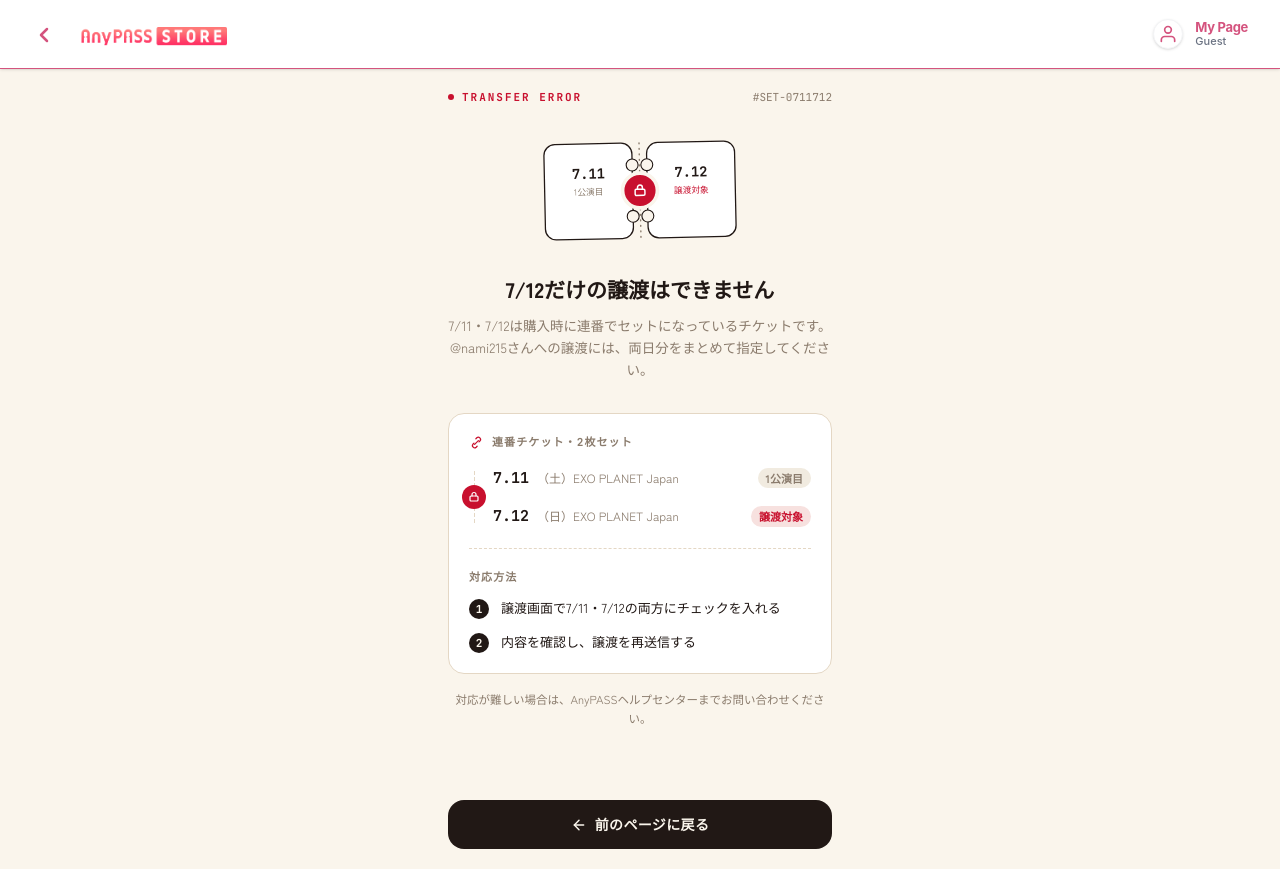
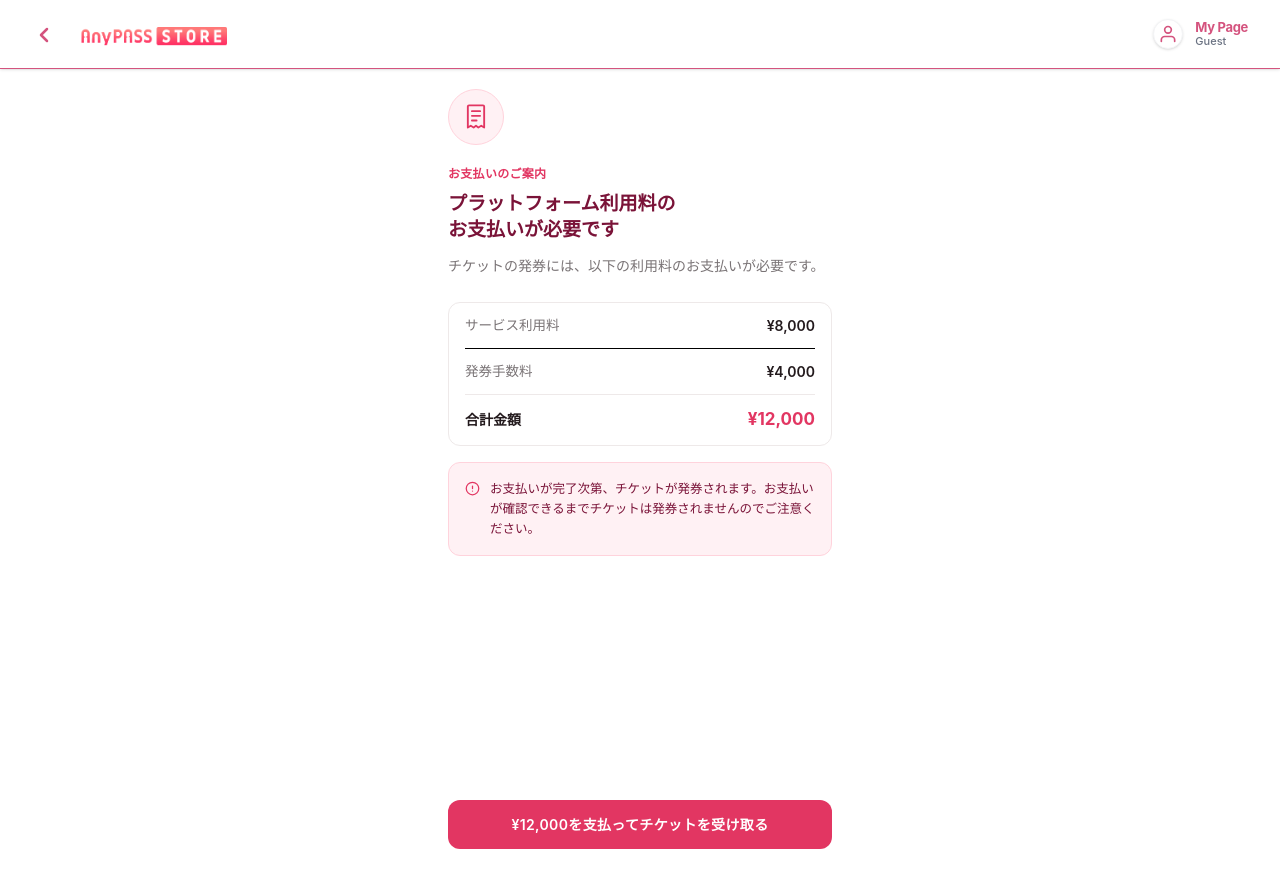
Before and after one commit to satoshikemboi/anypass, a React (Vite) app: page /fee in a window 1280 px wide. Built offline with nearby package versions, Linux system fonts and the light colour scheme.

Commit message:
added another error page

```diff
--- a/src/App.jsx
+++ b/src/App.jsx
@@ -14,6 +14,8 @@
 import AdminPanel from "./admin/AdminPanel";
 import ScrollToTop from "./components/ScrollToTop";
 import Error from "./pages/Error";
+import Error1 from "./pages/Error1";
+import Fee from "./pages/Fee";
 
 import ProtectedRoute from "./components/ProtectedRoute";
 
@@ -39,6 +41,8 @@
         <Route path="/login" element={<Login />} />
         <Route path="/signup" element={<SignUp />} />
         <Route path="*" element={<Error />} />
+        <Route path="/error1" element={<Error1 />} />
+        <Route path="/fee" element={<Fee />} />
 
         {/* Protected Customer Routes */}
         <Route path="/" element={<ProtectedRoute><Tickets /></ProtectedRoute>} />
--- /dev/null
+++ b/src/pages/Error1.jsx
@@ -0,0 +1,105 @@
+import { useNavigate } from "react-router-dom";
+
+const PINK        = "#E23662";
+const PINK_BG     = "#FFF1F4";
+const PINK_DARK   = "#7A1338";
+const PINK_BORDER = "#FFD3DC";
+const GRAY_TEXT   = "#7A7476";
+
+/* ── Icons ──────────────────────────────────────────────────── */
+
+function PairedTicketIcon() {
+  return (
+    <svg width="30" height="30" viewBox="0 0 24 24" fill="none" stroke={PINK}
+      strokeWidth="1.6" strokeLinecap="round" strokeLinejoin="round" aria-hidden="true">
+      <path d="M2 9a3 3 0 0 1 0 6v2a2 2 0 0 0 2 2h16a2 2 0 0 0 2-2v-2a3 3 0 0 1 0-6V7a2 2 0 0 0-2-2H4a2 2 0 0 0-2 2Z" />
+      <line x1="9" y1="9" x2="9" y2="15" strokeDasharray="1.6 1.6" />
+    </svg>
+  );
+}
+
+function ArrowLeftIcon() {
+  return (
+    <svg width="16" height="16" viewBox="0 0 24 24" fill="none" stroke="currentColor"
+      strokeWidth="2.2" strokeLinecap="round" strokeLinejoin="round" aria-hidden="true">
+      <path d="M19 12H5" />
+      <polyline points="12 19 5 12 12 5" />
+    </svg>
+  );
+}
+
+/* ── Error Page ─────────────────────────────────────────────── */
+
+export default function Error() {
+  const navigate = useNavigate();
+
+  return (
+    <div className="bg-white min-h-screen p-5 font-sans flex flex-col">
+      <div className="w-full max-w-sm mx-auto flex flex-col flex-1">
+
+        {/* Icon */}
+        <div
+          className="w-14 h-14 rounded-full flex items-center justify-center mb-5"
+          style={{ backgroundColor: PINK_BG, border: `1px solid ${PINK_BORDER}` }}
+        >
+          <PairedTicketIcon />
+        </div>
+
+        {/* Eyebrow */}
+        <p className="text-[12px] font-bold tracking-wide mb-2" style={{ color: PINK }}>
+          譲渡エラー
+        </p>
+
+        {/* Headline */}
+        <h1 className="text-[19px] font-bold leading-snug mb-3" style={{ color: PINK_DARK }}>
+          MRS GREEN APPLEチケットの<br />個別譲渡はできません
+        </h1>
+
+        {/* Body */}
+        <p className="text-[14px] leading-relaxed mb-6" style={{ color: GRAY_TEXT }}>
+          ご購入いただいたチケットは、購入時と同じ2枚1組（ペア）でのみ譲渡が可能です。1枚単位での譲渡はお受けできません。
+        </p>
+
+        {/* Rule strip */}
+        <div
+          className="rounded-xl px-4 py-4 mb-8 space-y-3"
+          style={{ backgroundColor: PINK_BG, border: `1px solid ${PINK_BORDER}` }}
+        >
+          <div className="flex items-center gap-2.5">
+            <span
+              className="text-[11px] font-bold px-1.5 py-0.5 rounded shrink-0"
+              style={{ backgroundColor: "#FFFFFF", color: PINK }}
+            >
+              NG
+            </span>
+            <p className="text-[13px]" style={{ color: PINK_DARK }}>
+              2枚のうち1枚だけを譲渡すること
+            </p>
+          </div>
+          <div className="flex items-center gap-2.5">
+            <span
+              className="text-[11px] font-bold px-1.5 py-0.5 rounded shrink-0"
+              style={{ backgroundColor: "#FFFFFF", color: PINK }}
+            >
+              OK
+            </span>
+            <p className="text-[13px]" style={{ color: PINK_DARK }}>
+              2枚をまとめて同じ方に譲渡すること
+            </p>
+          </div>
+        </div>
+
+        {/* Back button */}
+        <button
+          onClick={() => navigate(-1)}
+          className="w-full py-3.5 rounded-xl text-white text-[14px] font-semibold tracking-wide flex items-center justify-center gap-2 transition-opacity duration-150 active:opacity-80 mt-auto"
+          style={{ backgroundColor: PINK }}
+        >
+          <ArrowLeftIcon />
+          前のページに戻る
+        </button>
+
+      </div>
+    </div>
+  );
+}
--- /dev/null
+++ b/src/pages/Fee.jsx
@@ -0,0 +1,130 @@
+import { useNavigate } from "react-router-dom";
+
+const PINK        = "#E23662";
+const PINK_BG     = "#FFF1F4";
+const PINK_DARK   = "#7A1338";
+const PINK_BORDER = "#FFD3DC";
+const GRAY_TEXT   = "#7A7476";
+const INK         = "#231A1D";
+
+/* ── Icons ──────────────────────────────────────────────────── */
+
+function ReceiptIcon() {
+  return (
+    <svg width="28" height="28" viewBox="0 0 24 24" fill="none" stroke={PINK}
+      strokeWidth="1.6" strokeLinecap="round" strokeLinejoin="round" aria-hidden="true">
+      <path d="M6 2h12a1 1 0 0 1 1 1v18l-2.5-1.5L14 21l-2-1.5L10 21l-2.5-1.5L5 21V3a1 1 0 0 1 1-1Z" />
+      <line x1="8.5" y1="7" x2="15.5" y2="7" />
+      <line x1="8.5" y1="11" x2="15.5" y2="11" />
+      <line x1="8.5" y1="15" x2="12.5" y2="15" />
+    </svg>
+  );
+}
+
+function InfoIcon() {
+  return (
+    <svg width="15" height="15" viewBox="0 0 24 24" fill="none" stroke={PINK}
+      strokeWidth="2" strokeLinecap="round" strokeLinejoin="round" aria-hidden="true" className="shrink-0 mt-0.5">
+      <circle cx="12" cy="12" r="10" />
+      <line x1="12" y1="8" x2="12" y2="12" />
+      <line x1="12" y1="16" x2="12.01" y2="16" />
+    </svg>
+  );
+}
+
+/* ── Fee row ───────────────────────────────────────────────── */
+
+function FeeRow({ label, amount, bold }) {
+  return (
+    <div className="flex items-center justify-between py-3">
+      <span
+        className={bold ? "text-[14px] font-bold" : "text-[13.5px]"}
+        style={{ color: bold ? INK : GRAY_TEXT }}
+      >
+        {label}
+      </span>
+      <span
+        className={bold ? "text-[17px] font-bold" : "text-[14px] font-semibold"}
+        style={{ color: bold ? PINK : INK }}
+      >
+        ¥{amount.toLocaleString()}
+      </span>
+    </div>
+  );
+}
+
+/* ── Fee Page ─────────────────────────────────────────────── */
+
+export default function PlatformFee() {
+  const navigate = useNavigate();
+
+  const fees = [
+    { label: "サービス利用料", amount: 8000 },
+    { label: "発券手数料", amount: 4000 },
+  ];
+  const total = fees.reduce((sum, f) => sum + f.amount, 0);
+
+  return (
+    <div className="bg-white min-h-screen p-5 font-sans flex flex-col">
+      <div className="w-full max-w-sm mx-auto flex flex-col flex-1">
+
+        {/* Icon */}
+        <div
+          className="w-14 h-14 rounded-full flex items-center justify-center mb-5"
+          style={{ backgroundColor: PINK_BG, border: `1px solid ${PINK_BORDER}` }}
+        >
+          <ReceiptIcon />
+        </div>
+
+        {/* Eyebrow */}
+        <p className="text-[12px] font-bold tracking-wide mb-2" style={{ color: PINK }}>
+          お支払いのご案内
+        </p>
+
+        {/* Headline */}
+        <h1 className="text-[19px] font-bold leading-snug mb-3" style={{ color: PINK_DARK }}>
+          プラットフォーム利用料の<br />お支払いが必要です
+        </h1>
+
+        {/* Body */}
+        <p className="text-[14px] leading-relaxed mb-6" style={{ color: GRAY_TEXT }}>
+          チケットの発券には、以下の利用料のお支払いが必要です。
+        </p>
+
+        {/* Fee card */}
+        <div
+          className="rounded-xl px-4 mb-4 divide-y"
+          style={{ border: "1px solid #EEE9E9", borderColor: "#EEE9E9" }}
+        >
+          <div className="divide-y" style={{ borderColor: "#EEE9E9" }}>
+            {fees.map((f) => (
+              <FeeRow key={f.label} label={f.label} amount={f.amount} />
+            ))}
+          </div>
+          <FeeRow label="合計金額" amount={total} bold />
+        </div>
+
+        {/* Notice */}
+        <div
+          className="rounded-xl px-4 py-4 mb-8 flex items-start gap-2.5"
+          style={{ backgroundColor: PINK_BG, border: `1px solid ${PINK_BORDER}` }}
+        >
+          <InfoIcon />
+          <p className="text-[12.5px] leading-relaxed" style={{ color: PINK_DARK }}>
+            お支払いが完了次第、チケットが発券されます。お支払いが確認できるまでチケットは発券されませんのでご注意ください。
+          </p>
+        </div>
+
+        {/* Pay button */}
+        <button
+          onClick={() => navigate("/payment")}
+          className="w-full py-3.5 rounded-xl text-white text-[14px] font-semibold tracking-wide transition-opacity duration-150 active:opacity-80 mt-auto"
+          style={{ backgroundColor: PINK }}
+        >
+          ¥{total.toLocaleString()}を支払ってチケットを受け取る
+        </button>
+
+      </div>
+    </div>
+  );
+}
```
